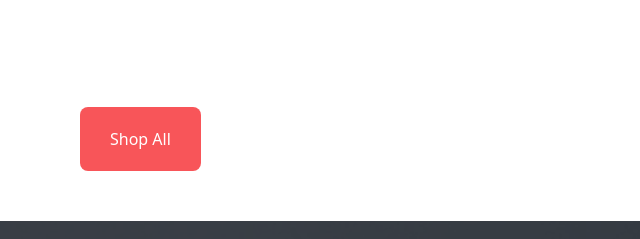
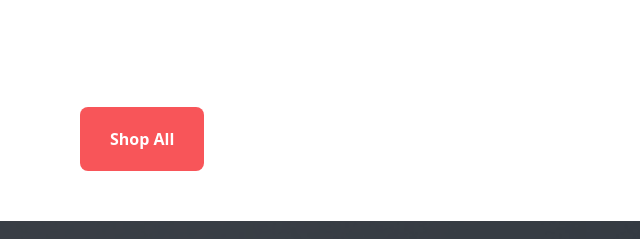
Before and after one commit to Zisan05/fruit-burst, a plain HTML site: page index.html in a window 1280 px wide. Shown: the part 1952-2191 px from the top of the page, 640-1280 px from the left. Drawn offline with nearby package versions, Linux system fonts and the light colour scheme.

Commit message:
last push

```diff
--- a/index.html
+++ b/index.html
@@ -235,7 +235,7 @@
 </div>
 <div>
   <button class="bg-[#F85559] py-[20px] px-[30px] rounded-[8px]
-  relative left-[720px] my-[50px] text-white">Shop All</button>
+  relative left-[720px] my-[50px] text-white font-bold">Shop All</button>
 </div>
 </section>
 
```
